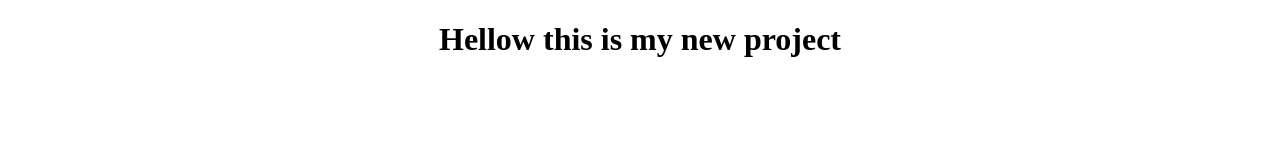
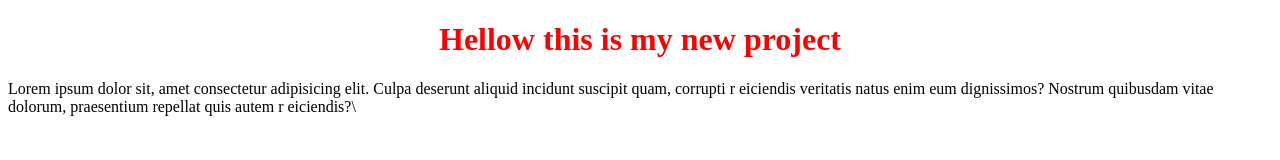
Before and after one commit to Masum989/myhtmlproject, a plain HTML site: page index.html in a window 1280 px wide. Drawn offline with Linux system fonts and the light colour scheme.

Commit message:
second commit

```diff
--- a/index.html
+++ b/index.html
@@ -5,12 +5,28 @@
     <meta http-equiv="X-UA-Compatible" content="IE=edge">
     <meta name="viewport" content="width=device-width, initial-scale=1.0">
     <title>mywebsite</title>
+    <style>
+        h1 {
+            color:red;
+        }
+    </style>
+
+
+
 </head>
 <body>
 
 
 <h1 style="text-align: center;">Hellow this is my new project </h1>
 
+<p>Lorem ipsum dolor sit, amet consectetur adipisicing elit.
+    Culpa deserunt aliquid incidunt suscipit quam, corrupti r
+    eiciendis veritatis natus enim eum dignissimos? Nostrum
+     quibusdam vitae dolorum, praesentium repellat quis autem r
+     eiciendis?\
+
+</p>
+
 
 </body>
 </html>
```
